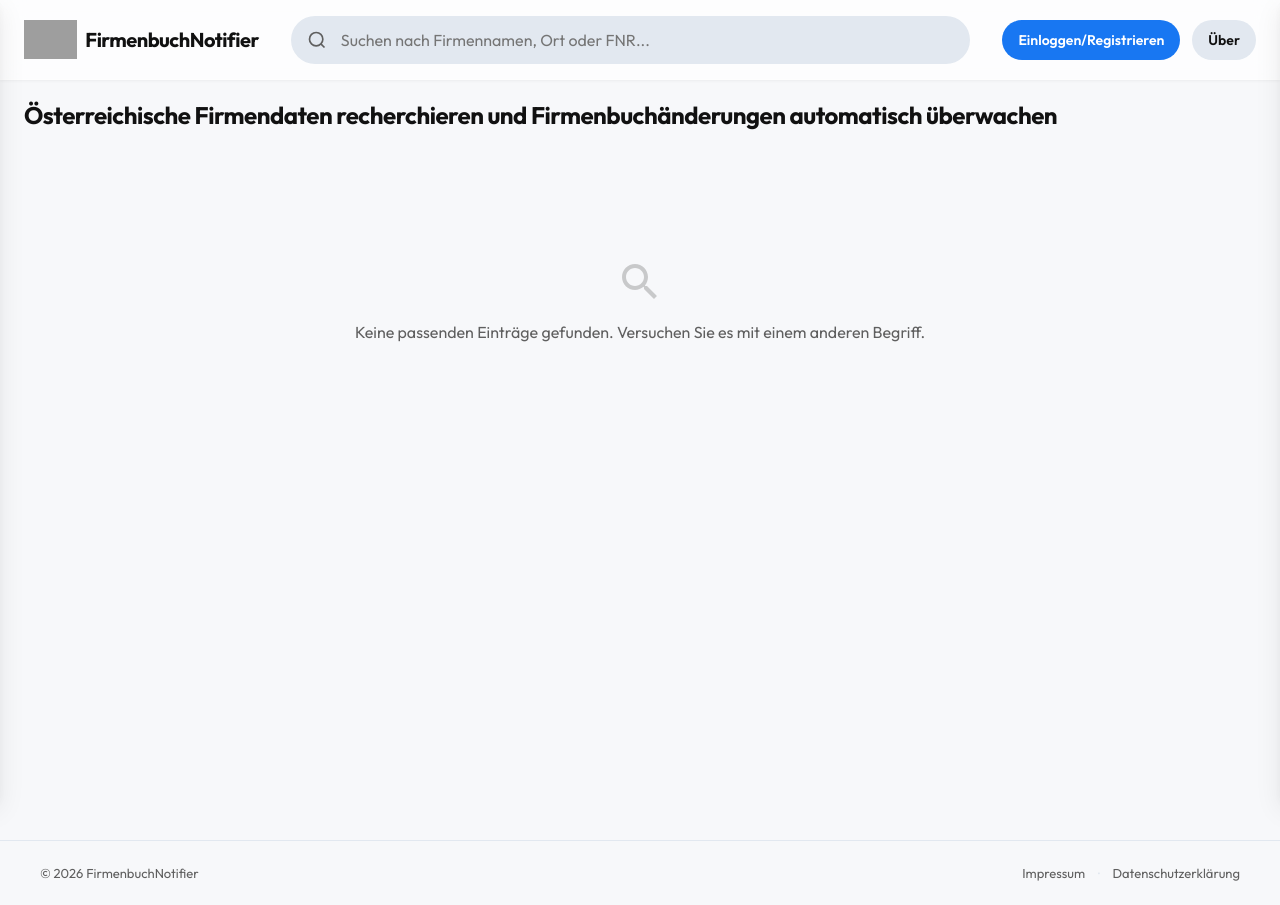
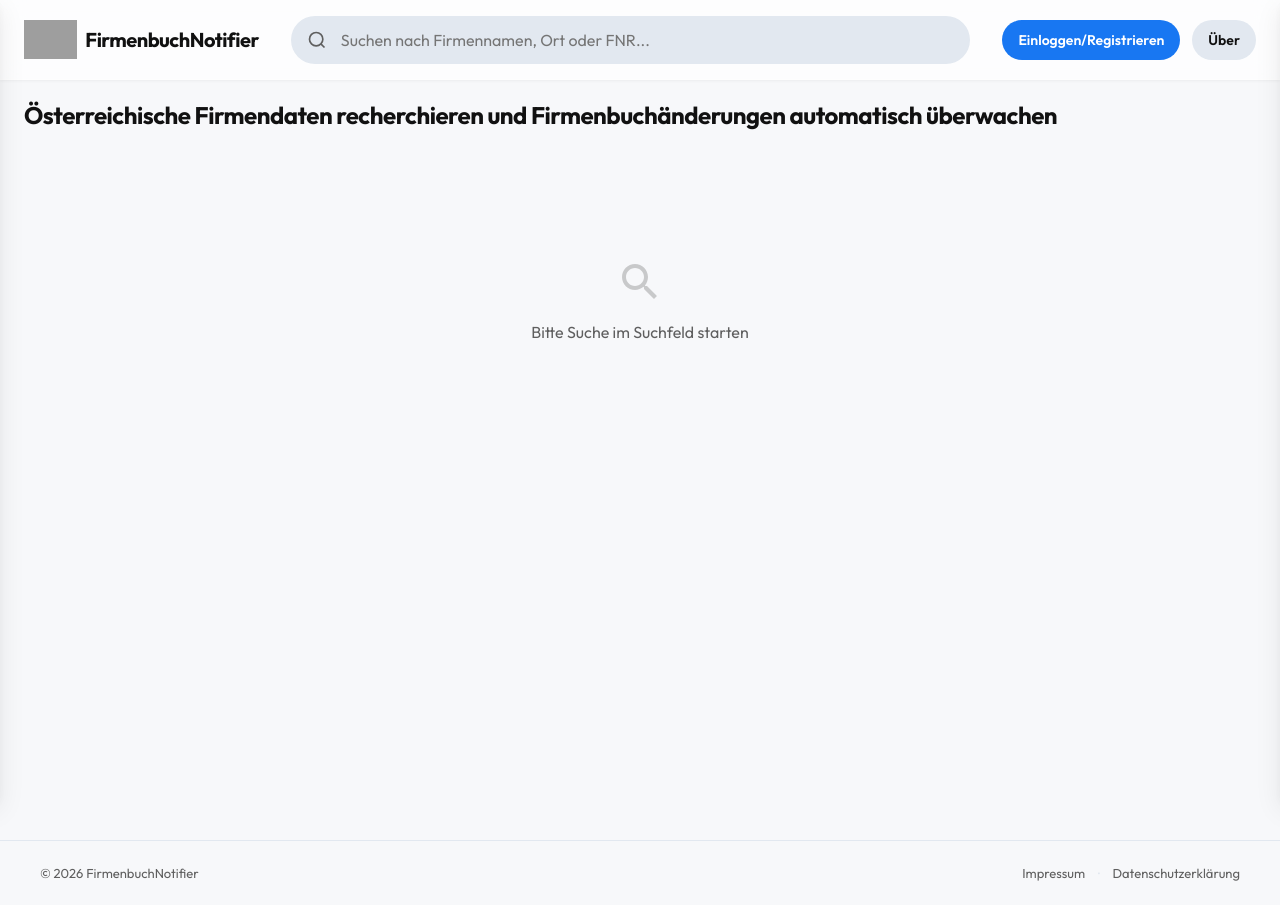
Before and after one commit to klaushintler-glitch/firmenbuchnotifier, a Next.js app: page / in a window 1280 px wide. Built offline with nearby package versions, Linux system fonts and the light colour scheme; grey boxes are pictures that could not be loaded.

Commit message:
Show conditional empty search message when search query is empty

```diff
--- a/src/app/page.tsx
+++ b/src/app/page.tsx
@@ -355,9 +355,13 @@ export default function Home() {
                 <path d="M15.5 14h-.79l-.28-.27C15.41 12.59 16 11.11 16 9.5 16 5.91 13.09 3 9.5 3S3 5.91 3 9.5 5.91 16 9.5 16c1.61 0 3.09-.59 4.23-1.57l.27.28v.79l5 4.99L20.49 19l-4.99-5zm-6 0C7.01 14 5 11.99 5 9.5S7.01 5 9.5 5 14 7.01 14 9.5 11.99 14 9.5 14z"/>
               </svg>
               <p>
-                {showFavoritesOnly
-                  ? 'Sie haben noch keine Firmen favorisiert oder die Suche lieferte keine Treffer unter Ihren Favoriten.'
-                  : 'Keine passenden Einträge gefunden. Versuchen Sie es mit einem anderen Begriff.'}
+                {showFavoritesOnly ? (
+                  'Sie haben noch keine Firmen favorisiert oder die Suche lieferte keine Treffer unter Ihren Favoriten.'
+                ) : query.trim() === '' ? (
+                  'Bitte Suche im Suchfeld starten'
+                ) : (
+                  'Keine passenden Einträge gefunden. Versuchen Sie es mit einem anderen Begriff.'
+                )}
               </p>
             </div>
           )}
```
